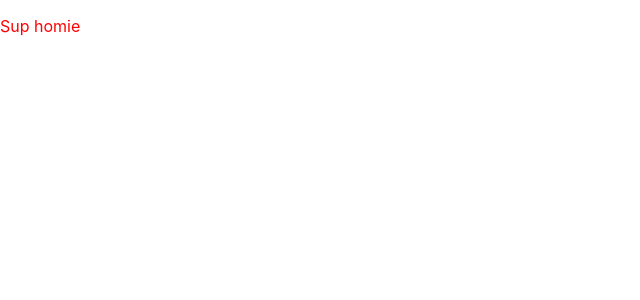
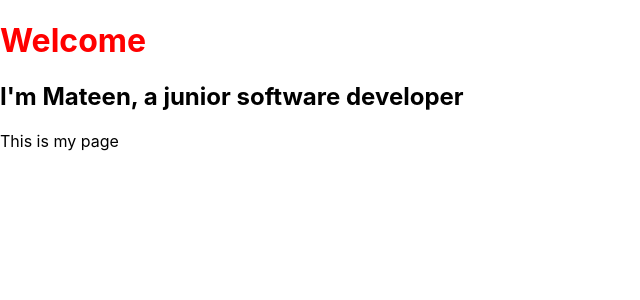
Before and after one commit to MateenSQ/Portfolio, a React (Create React App) app in the folder portfolio-app/: page / in a window 1280 px wide. Shown: the top 300 px of the page, without its empty margins (0-640 px from the left). Built offline with nearby package versions, Linux system fonts and the light colour scheme.

Commit message:
added general fade-ins

```diff
--- a/portfolio-app/src/App/App.css
+++ b/portfolio-app/src/App/App.css
@@ -1,12 +1,12 @@
+.Fade {
+  opacity: 0;
+  transition: opacity 0.5s ease-in-out;
+}
+
+.Fade.fade-out {
+  opacity: 1;
+}
+
 #sup {
   color: red;
 }
-
-.App {
-  opacity: 1;
-  transition: opacity 1s ease-in-out;
-}
-
-.App:hover {
-  opacity: 0;
-}
--- a/portfolio-app/src/App/App.js
+++ b/portfolio-app/src/App/App.js
@@ -1,15 +1,43 @@
-import { useState } from 'react'
-import logo from '../logo.svg';
+import { useState, useEffect } from 'react';
 import './App.css';
 
-function App() {
+function Fade() {
 
+  const [showTitle, setShowTitle] = useState(true);
+  const [showIntro, setShowIntro] = useState(true);
+  const [showPage, setShowPage] = useState(true)
+
+  useEffect(() => {
+    const timeout = setTimeout(() => {
+      setShowTitle(false);
+    }, 1000); // Set the timeout duration in milliseconds (e.g., 2000ms = 2 seconds)
+
+    return () => clearTimeout(timeout);
+  }, []);
+
+  useEffect(() => {
+    const timeout = setTimeout(() => {
+      setShowIntro(false);
+    }, 2500); // Set the timeout duration in milliseconds (e.g., 2000ms = 2 seconds)
+
+    return () => clearTimeout(timeout);
+  }, []);
+
+  useEffect(() => {
+    const timeout = setTimeout(() => {
+      setShowPage(false);
+    }, 4000); // Set the timeout duration in milliseconds (e.g., 2000ms = 2 seconds)
+
+    return () => clearTimeout(timeout);
+  }, []);
 
   return (
-    <div className="App">
-      <p id="sup">Sup homie</p>
+    <div id='Home'>
+      <h1 className={`Fade ${showTitle ? 'fade-in' : 'fade-out'}`} id="sup">Welcome</h1>
+      <h2 className={`Fade ${showIntro ? 'fade-in' : 'fade-out'}`}>I'm Mateen, a junior software developer</h2>
+      <p className={`Fade ${showPage ? 'fade-in' : 'fade-out'}`}>This is my page</p>
     </div>
   );
 }
 
-export default App;
+export default Fade;
```
